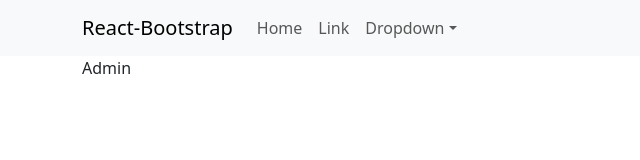
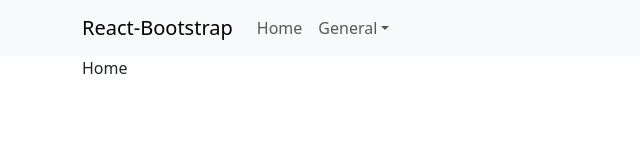
Before and after one commit to Alexdly1/bootcamp-frontend-jazani, a React (Vite) app: page / in a window 1280 px wide. Shown: the top 160 px of the page, without its empty margins (0-640 px from the left). Built offline with nearby package versions, Linux system fonts and the light colour scheme.

Commit message:
Add react-router-dom

```diff
--- a/package.json
+++ b/package.json
@@ -15,7 +15,9 @@
     "bootstrap": "5.3.2",
     "react": "^18.2.0",
     "react-bootstrap": "^2.9.0",
-    "react-dom": "^18.2.0"
+    "react-dom": "^18.2.0",
+    "react-router": "^6.16.0",
+    "react-router-dom": "^6.16.0"
   },
   "devDependencies": {
     "@types/react": "^18.2.15",
--- a/src/core/layouts/Admin.tsx
+++ b/src/core/layouts/Admin.tsx
@@ -1,3 +1,4 @@
+import { Outlet } from 'react-router-dom';
 import Container from 'react-bootstrap/Container';
 import Menu from './components/Menu';
 
@@ -6,7 +7,7 @@ const Admin = (): JSX.Element => {
 		<>
 			<Menu />
 			<Container>
-				<div>Admin</div>
+				<Outlet />
 			</Container>
 		</>
 	);
--- a/src/core/layouts/components/Menu.tsx
+++ b/src/core/layouts/components/Menu.tsx
@@ -1,4 +1,5 @@
 import { type FC } from 'react';
+import { Link } from 'react-router-dom';
 import Container from 'react-bootstrap/Container';
 import Nav from 'react-bootstrap/Nav';
 import Navbar from 'react-bootstrap/Navbar';
@@ -8,16 +9,18 @@ const Menu: FC = () => {
 	return (
 		<Navbar expand="lg" className="bg-body-tertiary">
 			<Container>
-				<Navbar.Brand href="#home">React-Bootstrap</Navbar.Brand>
+				<Navbar.Brand href="/">React-Bootstrap</Navbar.Brand>
 				<Navbar.Toggle aria-controls="basic-navbar-nav" />
 				<Navbar.Collapse id="basic-navbar-nav">
 					<Nav className="me-auto">
-						<Nav.Link href="#home">Home</Nav.Link>
-						<Nav.Link href="#link">Link</Nav.Link>
-						<NavDropdown title="Dropdown" id="basic-nav-dropdown">
-							<NavDropdown.Item href="#action/3.1">Action</NavDropdown.Item>
-							<NavDropdown.Item href="#action/3.2">Another action</NavDropdown.Item>
-							<NavDropdown.Item href="#action/3.3">Something</NavDropdown.Item>
+						<Nav.Link href="/">Home</Nav.Link>
+						<NavDropdown title="General" id="basic-nav-dropdown">
+							<Link className="dropdown-item" to="mineral-types">
+								Tipo de minerales
+							</Link>
+							<Link className="dropdown-item" to="minerals">
+								Minerales
+							</Link>
 							<NavDropdown.Divider />
 							<NavDropdown.Item href="#action/3.4">Separated link</NavDropdown.Item>
 						</NavDropdown>
--- /dev/null
+++ b/src/core/router/index.tsx
@@ -0,0 +1,30 @@
+import { createBrowserRouter, type RouteObject } from 'react-router-dom';
+// import { lazy, Suspense } from 'react';
+
+import Admin from '../layouts/Admin';
+import Home from '../../home';
+import MineralTypeSearch from '../../generals/mineral-types/views/searchs';
+import MineralSearch from '../../generals/minerals/views/searchs';
+
+const routes: RouteObject[] = [
+	{
+		path: '/',
+		element: <Admin />,
+		children: [
+			{
+				index: true,
+				element: <Home />,
+			},
+			{
+				path: '/mineral-types',
+				element: <MineralTypeSearch />,
+			},
+			{
+				path: '/minerals',
+				element: <MineralSearch />,
+			},
+		],
+	},
+];
+
+export default createBrowserRouter(routes);
--- /dev/null
+++ b/src/generals/mineral-types/views/searchs/index.tsx
@@ -0,0 +1,5 @@
+const index = (): JSX.Element => {
+	return <div>Listado de tipos de minerales</div>;
+};
+
+export default index;
--- /dev/null
+++ b/src/generals/minerals/views/searchs/index.tsx
@@ -0,0 +1,5 @@
+const index = (): JSX.Element => {
+	return <div>Listado de minerales</div>;
+};
+
+export default index;
--- /dev/null
+++ b/src/home/index.tsx
@@ -0,0 +1,5 @@
+const index = (): JSX.Element => {
+	return <div>Home</div>;
+};
+
+export default index;
--- a/src/main.tsx
+++ b/src/main.tsx
@@ -1,14 +1,16 @@
 import React from 'react';
 import ReactDOM from 'react-dom/client';
-import Admin from './core/layouts/Admin.tsx';
 
 import '@popperjs/core';
 import 'bootstrap';
 
 import './core/styles/app.scss';
 
+import router from './core/router';
+import { RouterProvider } from 'react-router-dom';
+
 ReactDOM.createRoot(document.getElementById('root') as HTMLElement).render(
 	<React.StrictMode>
-		<Admin />
+		<RouterProvider router={router} />
 	</React.StrictMode>,
 );
```
Also changed, not shown: src/generals/mineral-types/views/forms/index.tsx (added), src/generals/minerals/views/forms/index.tsx (added), 1 other file (tests, documents, lock files or other folders).
